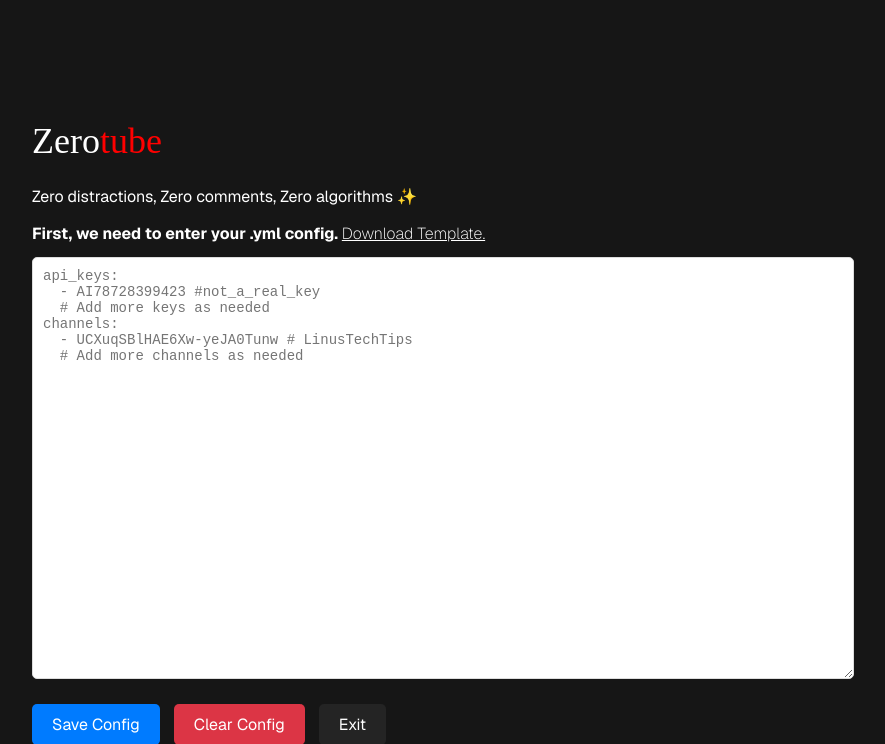
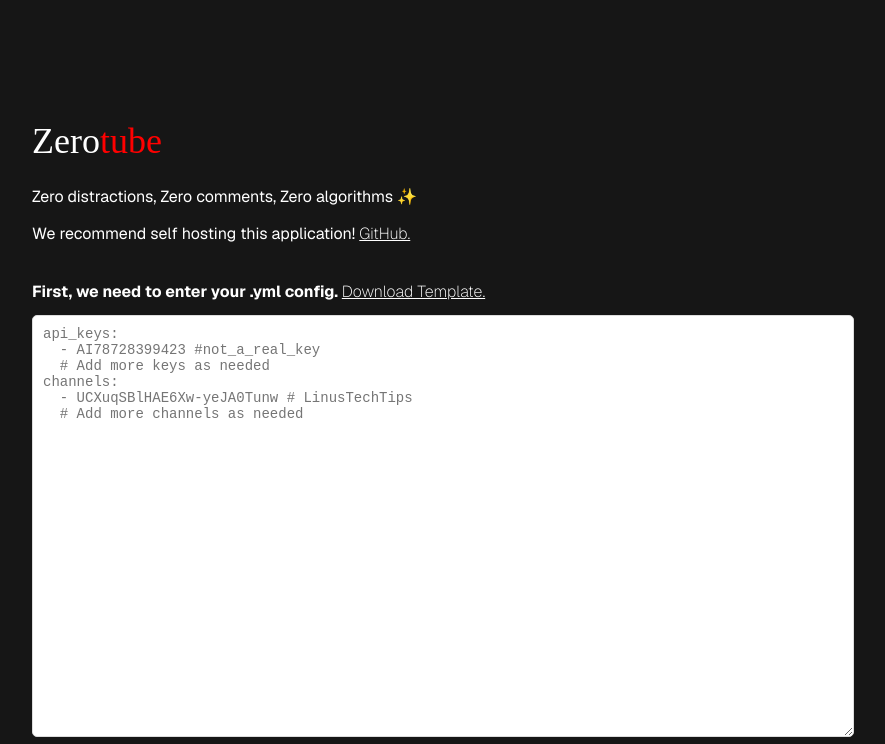
Before and after one commit to dotcomdudee/ztube, a Flask app: page / in a window 1280 px wide. Shown: the top 744 px of the page, without its empty margins (208-1093 px from the left). Run offline with Flask 3, Linux system fonts and the light colour scheme; some web fonts are replaced.

Commit message:
Update config_input.html
Adding paragraph re: Self hosting.

```diff
--- a/templates/config_input.html
+++ b/templates/config_input.html
@@ -115,6 +115,7 @@
       <div class="container">
          <h1>Zero<span style="color: red !important;">tube</span></h1>
          <p style="color: #fff">Zero distractions, Zero comments, Zero algorithms ✨ </p>
+		 <p style="color: #fff">We recommend self hosting this application! <a href="https://github.com/dotcomdudee/ztube">GitHub.</a></p><br>
          <h2>First, we need to enter your .yml config. <a href="/download_template">Download Template.</a></h2>
          <textarea id="yaml-input" placeholder="api_keys:
   - AI78728399423 #not_a_real_key
```
